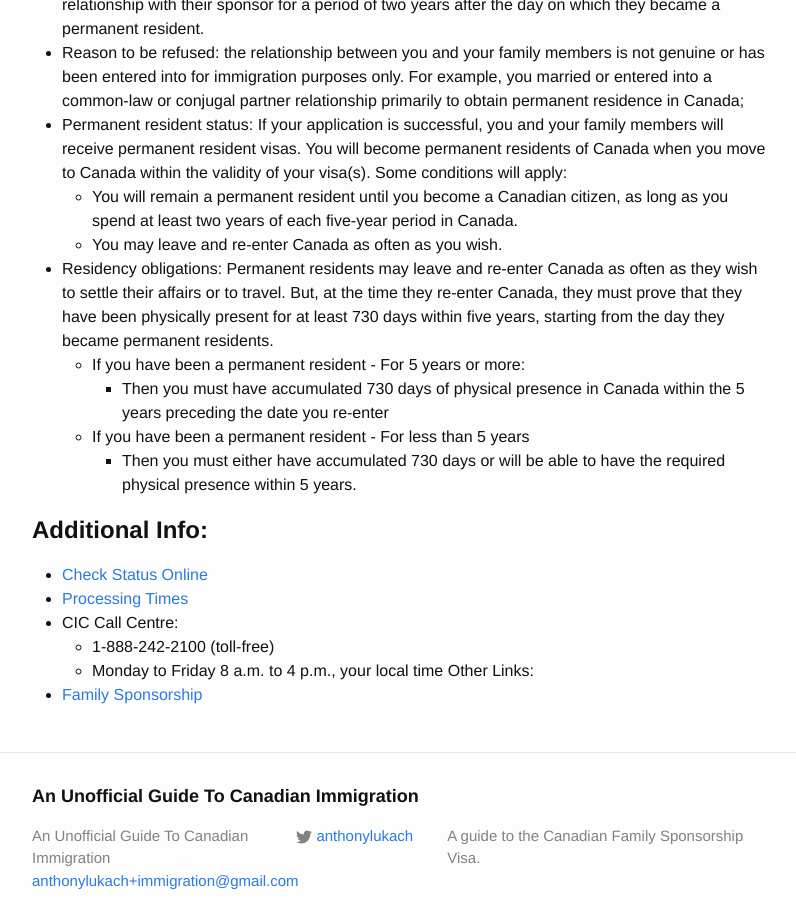
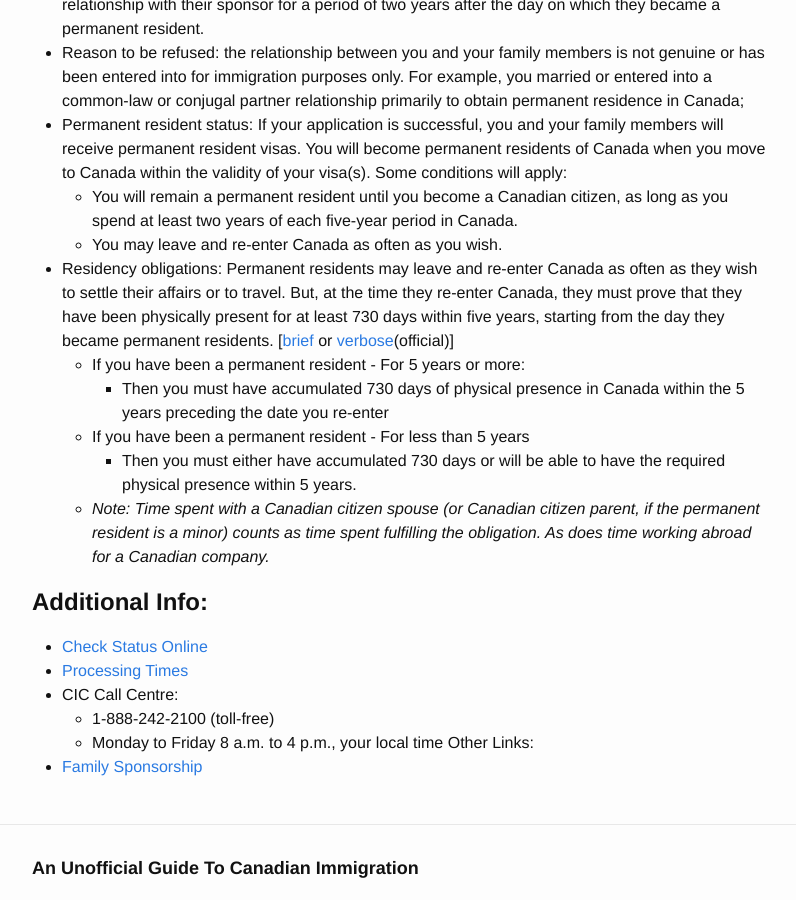
Before and after one commit to alukach/unofficial-guide-to-canadian-immigration, a Jekyll site: the page built from index.md, in a window 1280 px wide and 900 px high, scrolled down 3140 px. Shown: the whole window, without its empty margins (238-1034 px from the left). Built offline with Jekyll 4.4.1, drawn with Linux system fonts in a browser that asks for light colours.

Commit message:
Update index.md

```diff
--- a/index.md
+++ b/index.md
@@ -107,11 +107,12 @@
 * Permanent resident status: If your application is successful, you and your family members will receive permanent resident visas. You will become permanent residents of Canada when you move to Canada within the validity of your visa(s). Some conditions will apply:
    * You will remain a permanent resident until you become a Canadian citizen, as long as you spend at least two years of each five-year period in Canada.
    * You may leave and re-enter Canada as often as you wish.
-* Residency obligations: Permanent residents may leave and re-enter Canada as often as they wish to settle their affairs or to travel. But, at the time they re-enter Canada, they must prove that they have been physically present for at least 730 days within five years, starting from the day they became permanent residents.
+* Residency obligations: Permanent residents may leave and re-enter Canada as often as they wish to settle their affairs or to travel. But, at the time they re-enter Canada, they must prove that they have been physically present for at least 730 days within five years, starting from the day they became permanent residents. [[brief](http://www.cic.gc.ca/english/helpcentre/answer.asp?q=727&t=4) or [verbose](http://www.cic.gc.ca/english/information/applications/guides/5445ETOC.asp#appendixA)(official)]
    * If you have been a permanent resident - For 5 years or more:
       * Then you must have accumulated 730 days of physical presence in Canada within the 5 years preceding the date you re-enter
    * If you have been a permanent resident - For less than 5 years
       * Then you must either have accumulated 730 days or will be able to have the required physical presence within 5 years.
+   * _Note: Time spent with a Canadian citizen spouse (or Canadian citizen parent, if the permanent resident is a minor) counts as time spent fulfilling the obligation. As does time working abroad for a Canadian company._
 
 ## Additional Info:
 * [Check Status Online](https://services3.cic.gc.ca/ecas/?app=ecas&lang=en)
```
